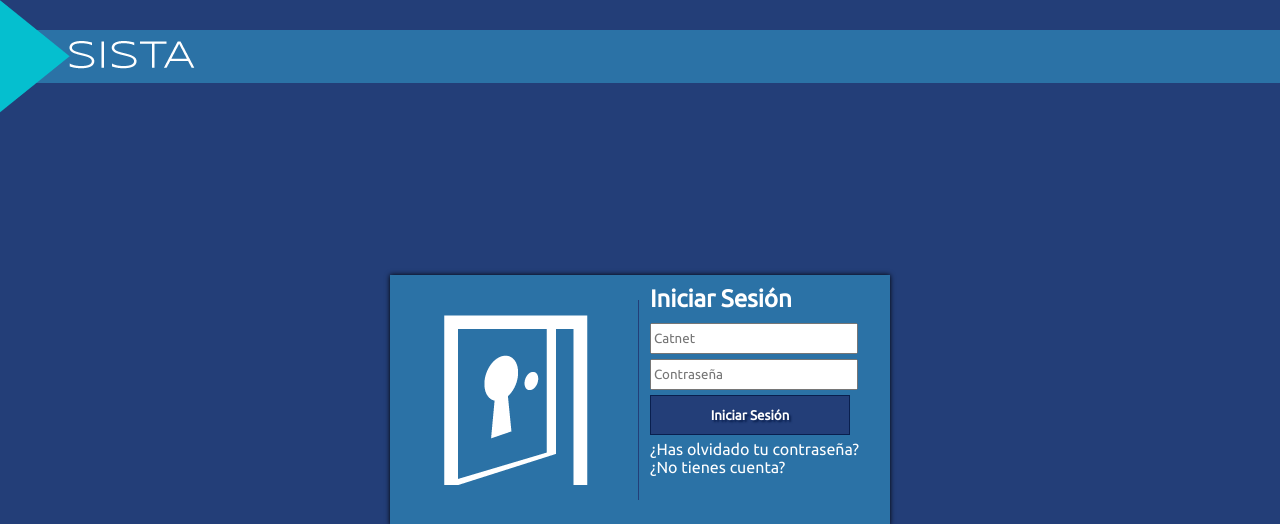
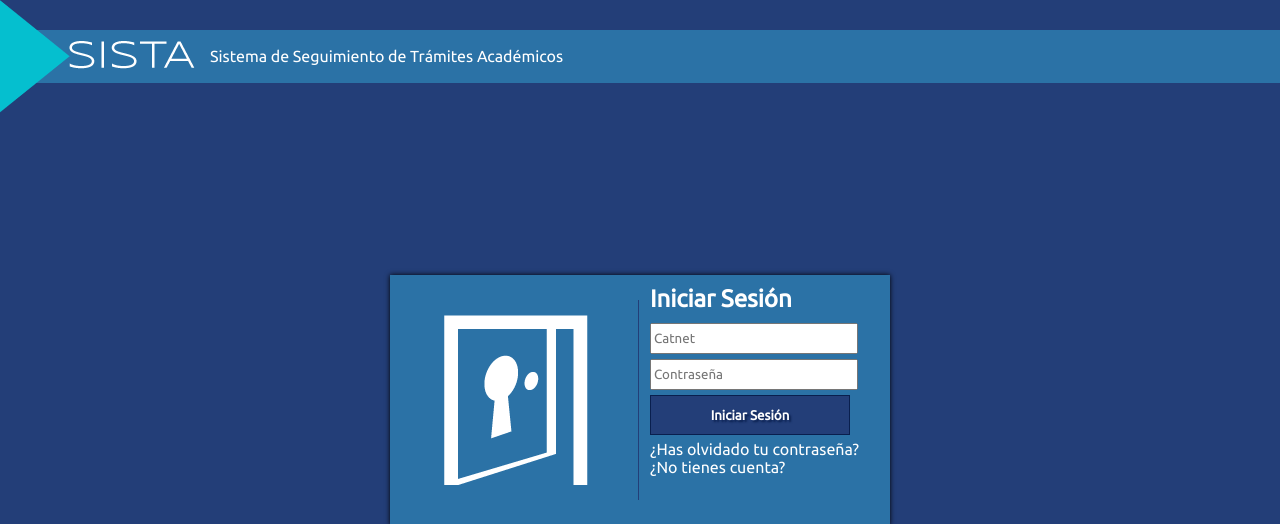
Before and after one commit to Grupo2UPES2014/sista, a PHP site: page /login.php in a window 1280 px wide. Shown: the top 524 px of the page. Run offline with PHP 8.4, Linux system fonts and the light colour scheme.

Commit message:
login: se agregó significado de siglas

```diff
--- a/login.php
+++ b/login.php
@@ -13,7 +13,7 @@ Copyright 2014 UPES Grupo#2 Ingenieria en Ciencias de la Computación.
     </head>
     <body>
         <img src="web/img/logo5.png" id="logo" alt="Logo SiSTA">
-        <div id="franja"></div>
+        <div id="franja"><span>Sistema de Seguimiento de Trámites Académicos</span></div>
         <div id="login"><div id="icon"><img src="web/img/door.png" alt="LOGIN"><div></div></div><div id="form">
                 <div>
                     <h2>Iniciar Sesión</h2>
--- a/web/css/login.css
+++ b/web/css/login.css
@@ -45,6 +45,13 @@ div#franja
     width: 100%;
     top: 30px;
     z-index: 1;
+}
+div#franja span
+{
+    margin-left: 210px;
+    color: #ffffff;
+    vertical-align: middle;
+    line-height: 53px;
 }
 div#icon
 {
```
